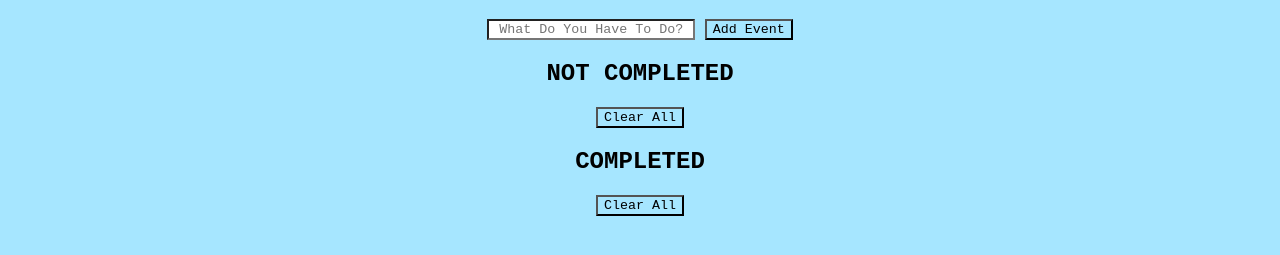
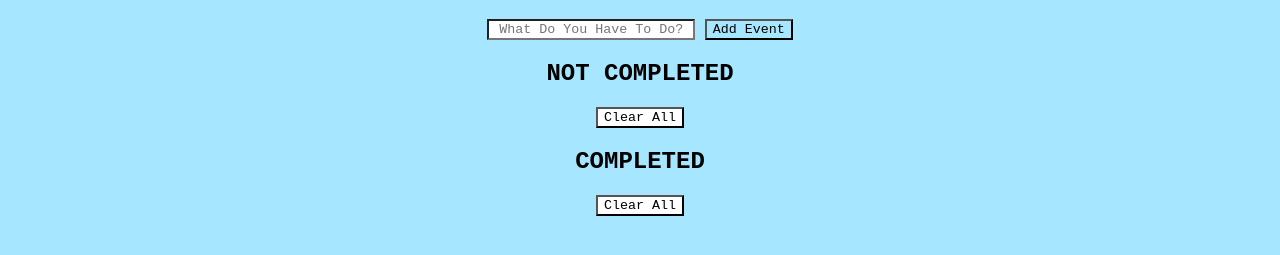
Before and after one commit to Narek1611/ToDo-List, a plain HTML site: page index.html in a window 1280 px wide. Shown: the part 71-326 px from the top of the page. Drawn offline with Linux system fonts and the light colour scheme.

```diff
--- a/style.css
+++ b/style.css
@@ -12,3 +12,11 @@ h1 {
     width: 200px;
     background-color: white;
 }
+
+.clearBtn1 {
+    background-color: white;
+}
+
+.clearBtn2 {
+    background-color: white;
+}
```
